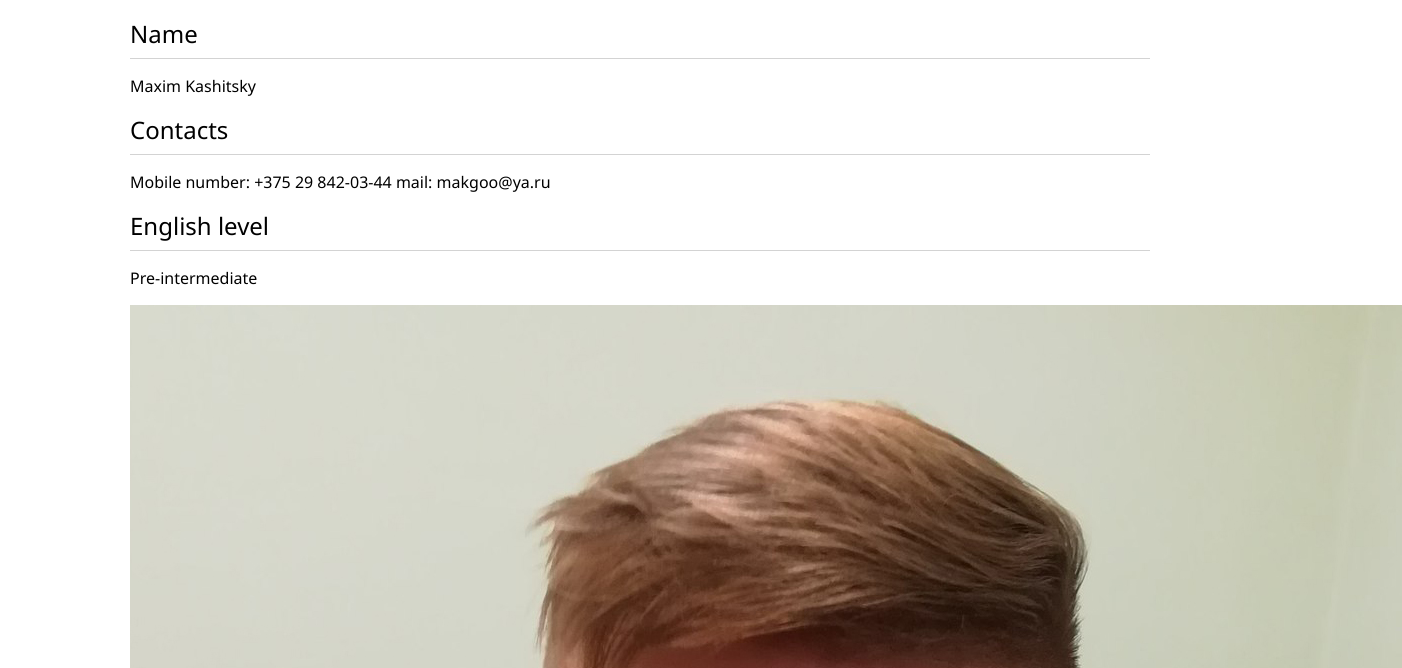
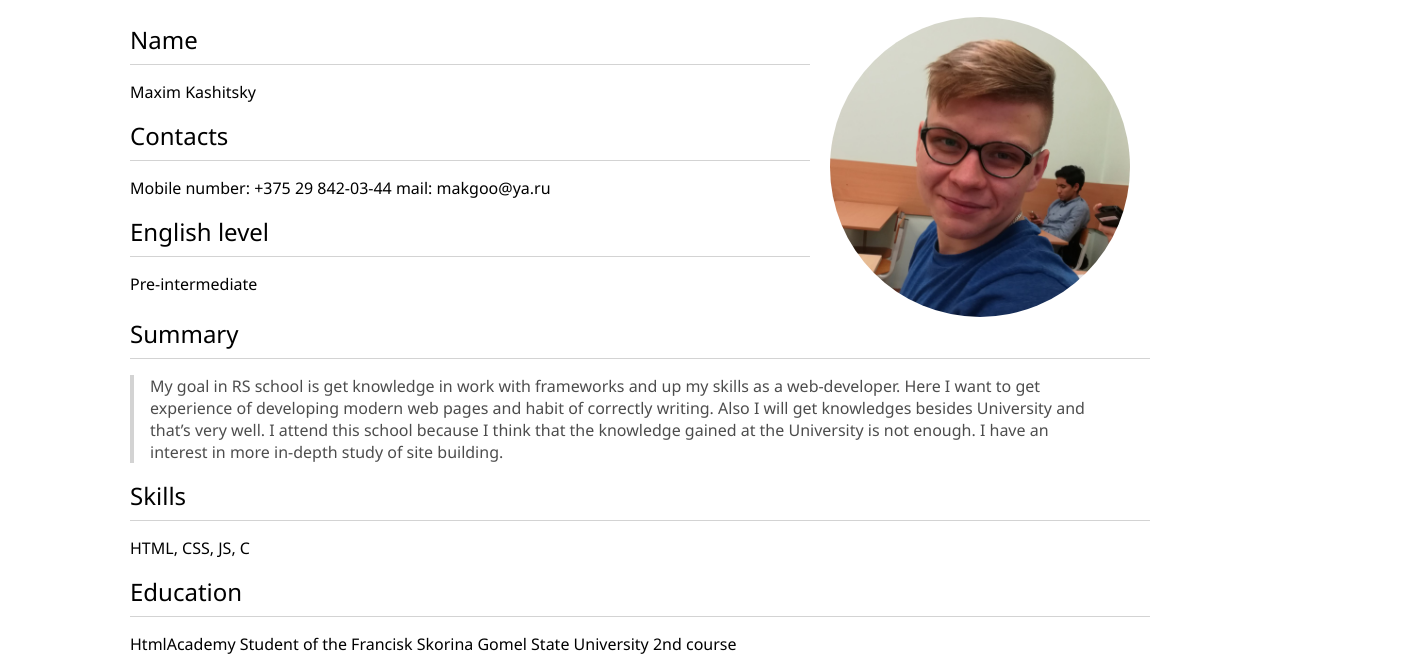
Before and after one commit to GooberMakc/rsschool-2019Q1-cv, a plain HTML site: page index.html in a window 1280 px wide. Shown: the part 103-771 px from the top of the page, 1402 px wide, since content can reach past the window. Drawn offline with Linux system fonts and the light colour scheme.

Commit message:
change style.css

```diff
--- a/style.css
+++ b/style.css
@@ -41,6 +41,24 @@ footer {
     background-color: lightblue;
 }
 
+.photo {
+    height: 300px;
+    display: flex;
+    align-items: center;
+
+}
+
+.photo > div {
+    display: block;
+    width: 680px;
+}
+
+img {
+    width: 300px;
+    margin: 0 20px 0 20px;
+    border-radius: 50%;
+}
+
 a {
     text-decoration: none;
     color: inherit;
```
